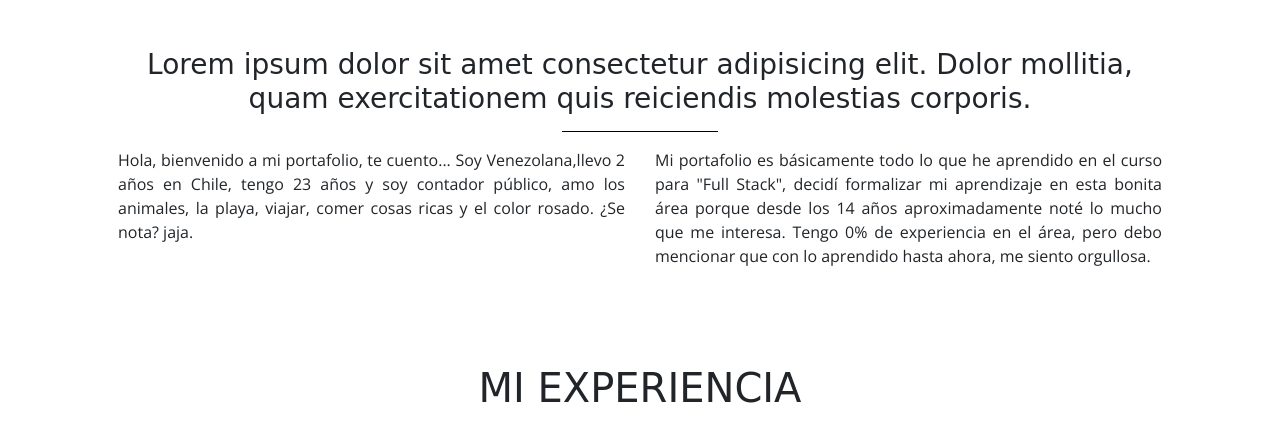
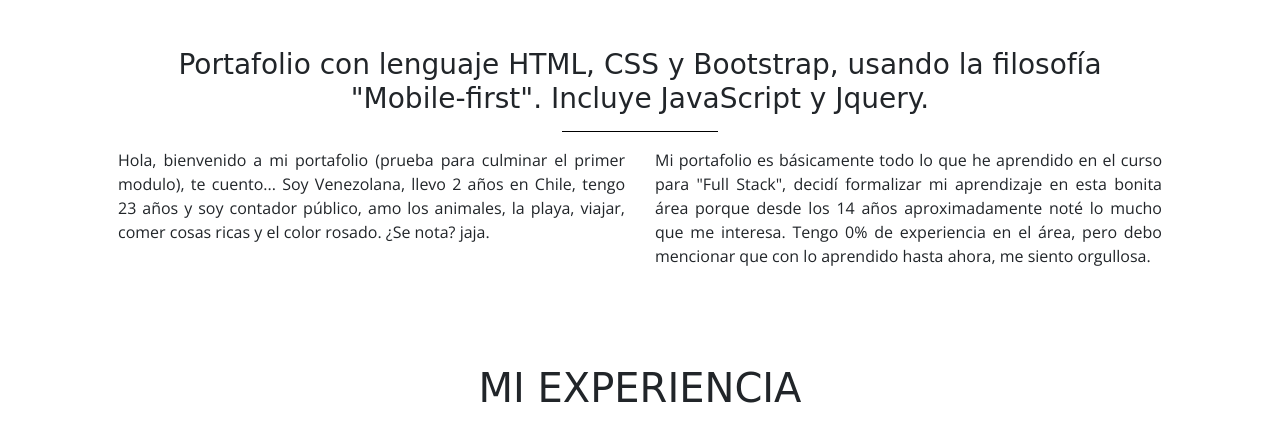
Before and after one commit to nicoleleonh/miportafolio, a plain HTML site: page index.html in a window 1280 px wide. Shown: the part 800-1223 px from the top of the page. Drawn offline with nearby package versions, Linux system fonts and the light colour scheme; a script that the page names is missing; a web font is replaced by a local one.

Commit message:
title section about me

```diff
--- a/index.html
+++ b/index.html
@@ -65,12 +65,11 @@
     <!--ABOUT ME-->
     <section id="aboutme">
         <div class="container p-5 d-none d-md-block">
-            <h3 class="text-center">Lorem ipsum dolor sit amet consectetur adipisicing elit. Dolor mollitia, quam
-                exercitationem quis reiciendis molestias corporis.</h3>
+            <h3 class="text-center">Portafolio con lenguaje HTML, CSS y Bootstrap, usando la filosofía "Mobile-first". Incluye JavaScript y Jquery.</h3>
             <hr class="underline">
             <div class="row">
                 <div class="col-6 text-justify">
-                    Hola, bienvenido a mi portafolio, te cuento... Soy Venezolana,llevo 2 años en Chile, tengo 23 años y soy contador público, amo los animales, la playa, viajar, comer cosas ricas y el color rosado. ¿Se nota? jaja.
+                    Hola, bienvenido a mi portafolio (prueba para culminar el primer modulo), te cuento... Soy Venezolana, llevo 2 años en Chile, tengo 23 años y soy contador público, amo los animales, la playa, viajar, comer cosas ricas y el color rosado. ¿Se nota? jaja.
                 </div>
                 <div class="col-6 text-justify">
                     Mi portafolio es básicamente todo lo que he aprendido en el curso para "Full Stack", decidí formalizar mi aprendizaje en esta bonita área porque desde los 14 años aproximadamente noté lo mucho que me interesa. Tengo 0% de experiencia en el área, pero debo mencionar que con lo aprendido hasta ahora, me siento orgullosa.
```
